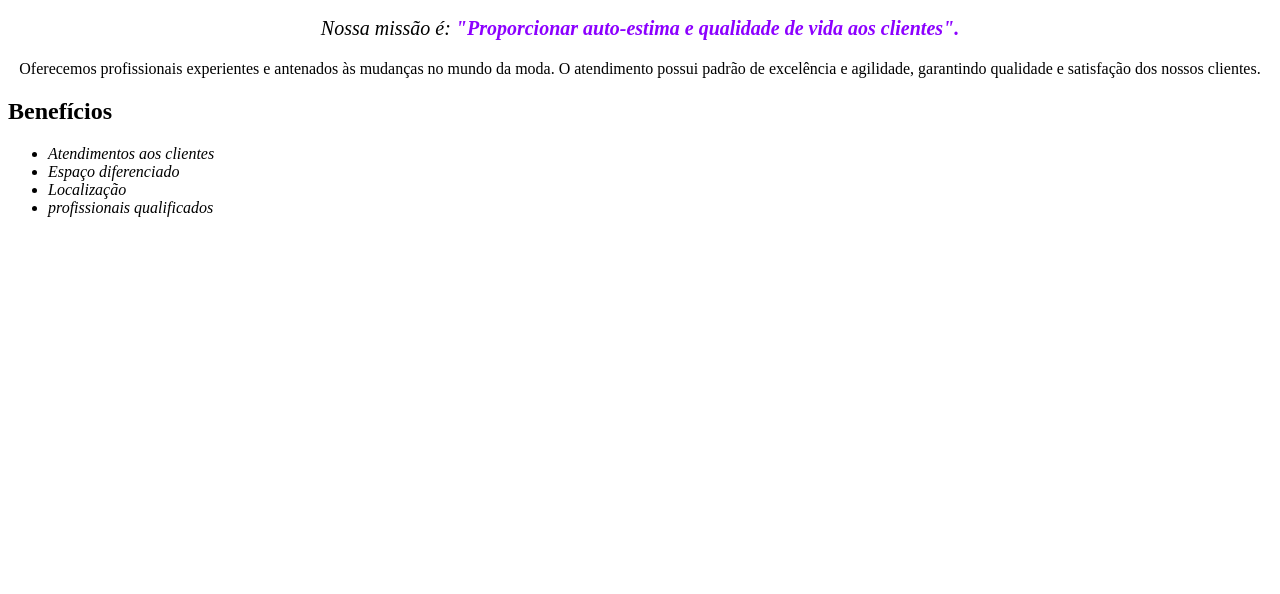
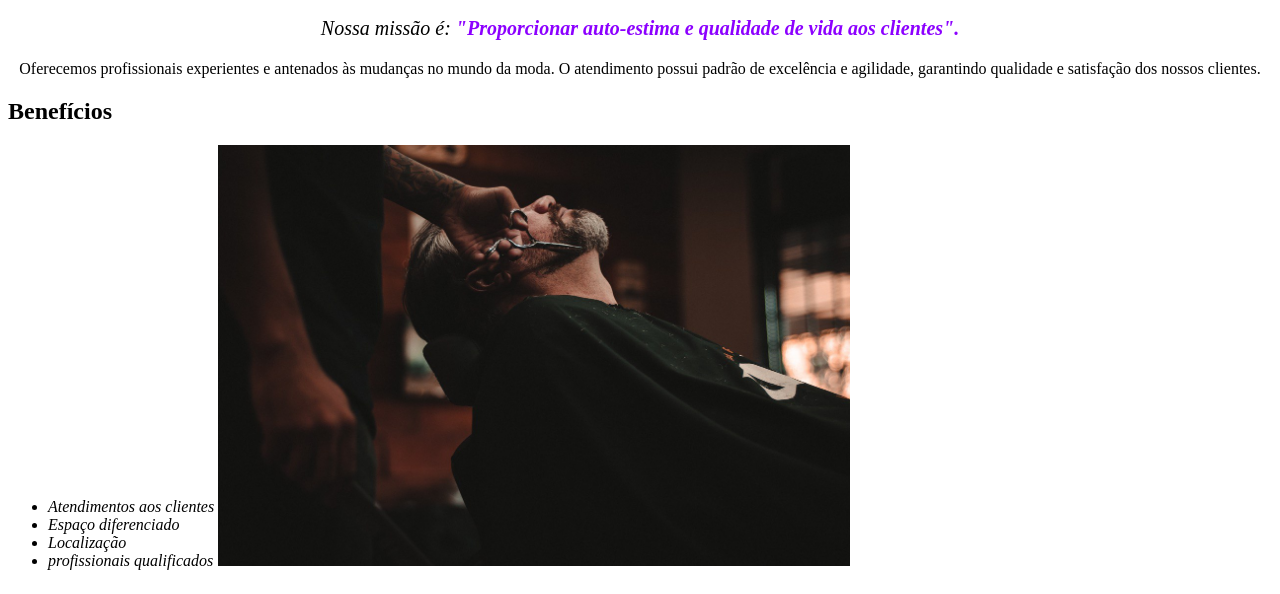
Before and after one commit to creitindopneuRSRS/joaozindocreiton, a plain HTML site: page index.html in a window 1280 px wide. Shown: the part 605-1199 px from the top of the page. Before the commit the page ends 838 px from the top, so only its background shows below. Drawn offline with Linux system fonts and the light colour scheme.

Commit message:
Add files via upload

```diff
--- a/index.html
+++ b/index.html
@@ -28,6 +28,7 @@
             <li class="itens">Localização</li>
             <LI class="itens">profissionais qualificados</LI>
           </ul>
+          <img src="beneficios.jpg" class="imagembeneficios">
       </div>
         </body>
   </html>
--- a/style.css
+++ b/style.css
@@ -34,3 +34,10 @@ em strong {
 .beneficios {
      background: #FFFFFF;
 }
+
+ul {
+    display: inline-block;
+}
+.imagembeneficios {
+    width: 50%;
+}
```
Also changed, not shown: beneficios.jpg (added).
